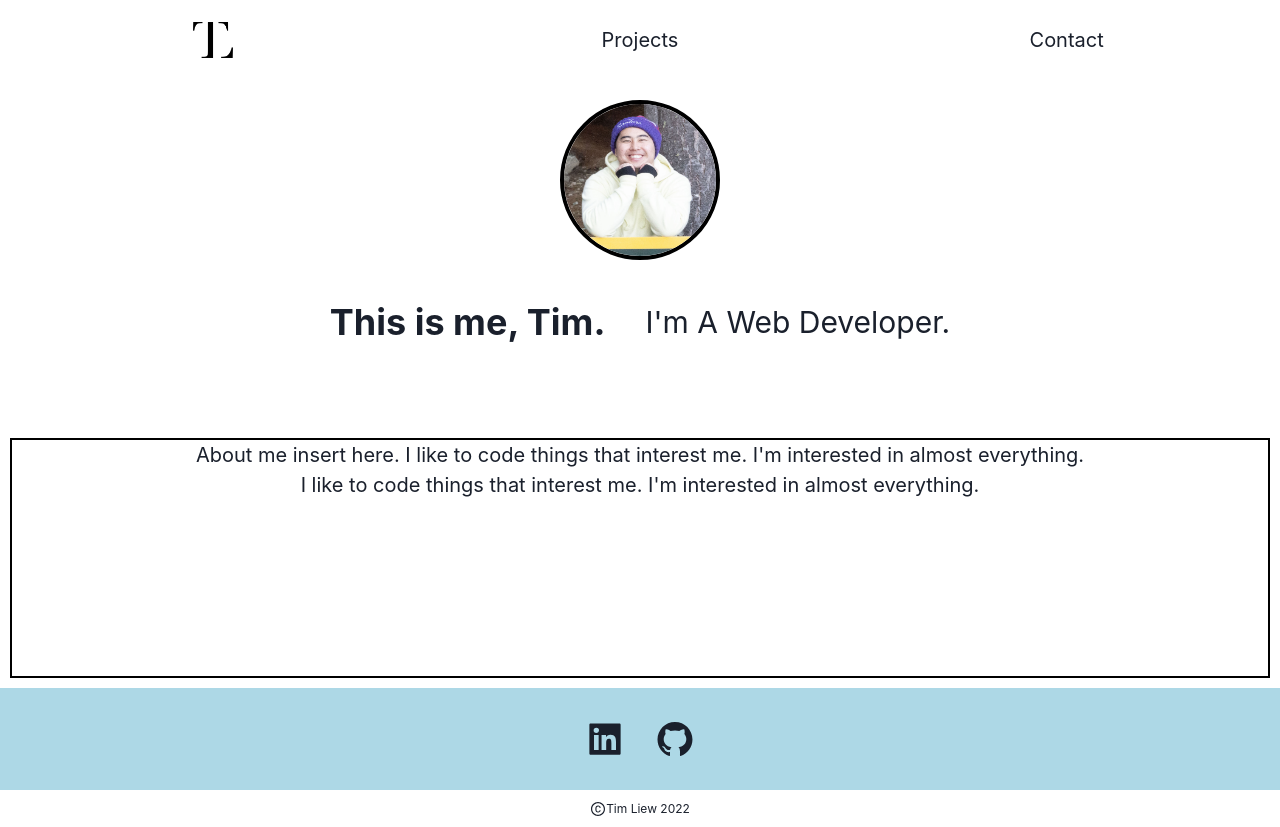
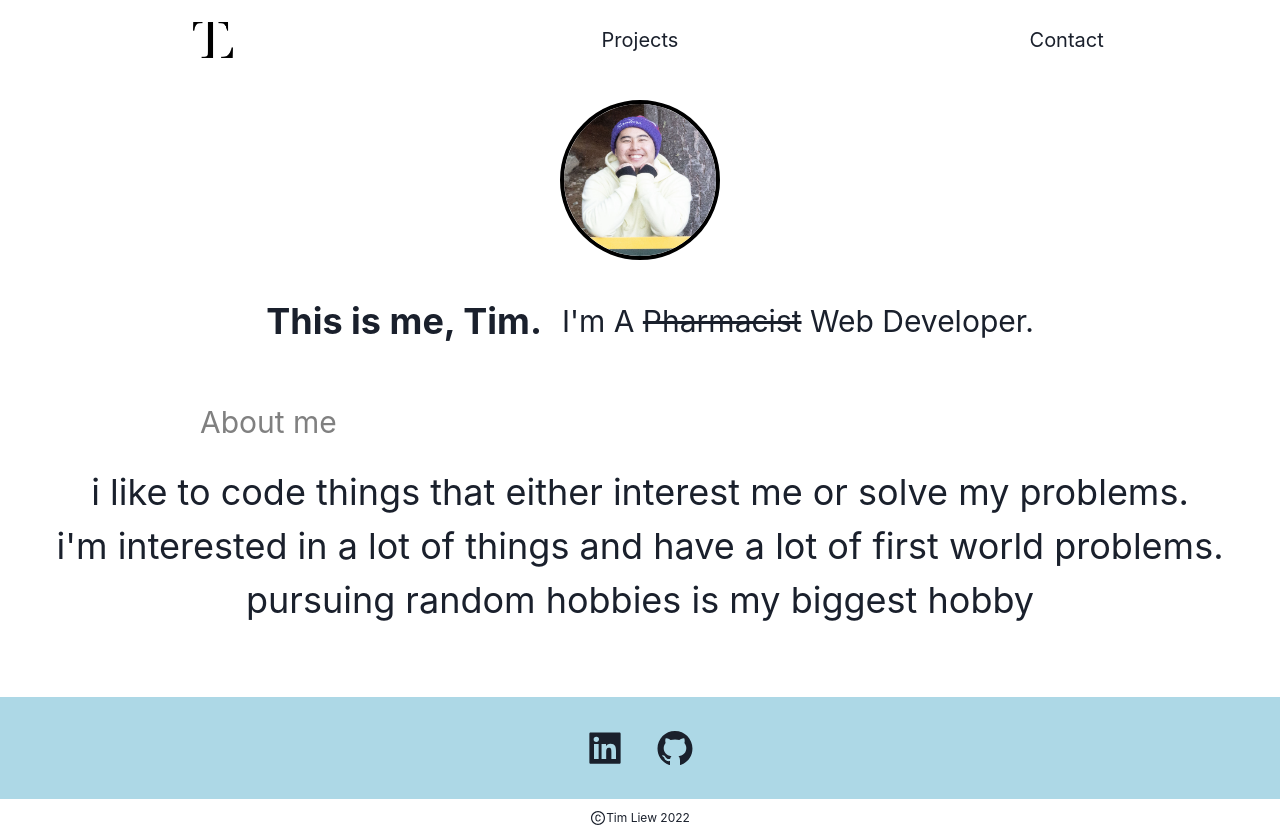
Before and after one commit to Tweemo/typescript-portfolio, a Next.js app: page / in a window 1280 px wide. Built offline with nearby package versions, Linux system fonts and the light colour scheme.

Commit message:
added about me content and tidied up structure

```diff
--- /dev/null
+++ b/pages/about.tsx
@@ -0,0 +1,19 @@
+import React from 'react'
+import { Text } from '@chakra-ui/react'
+
+const About = () => (
+  <>
+    <Text color='gray' fontSize={['xl','3xl']} marginLeft={['20px','200px']} marginBottom={['20px','20px']}>
+      About me
+    </Text>
+    <Text fontSize={['lg','4xl']}  h={['24vh','27.7vh']} align='center' margin={['20px', '0px']}>
+      i like to code things that either interest me or solve my problems.
+      <br />
+      i&apos;m interested in a lot of things and have a lot of first world problems.
+      <br />
+      pursuing random hobbies is my biggest hobby
+    </Text>
+  </>
+)
+
+export default About
--- a/pages/contact.tsx
+++ b/pages/contact.tsx
@@ -15,7 +15,7 @@ return (
     <>
       <Navbar />
       <Box h={['70vh','64vh']}>
-        <Text color='gray' fontSize='2xl' marginLeft={['20px','180px']} marginTop={['20px','100px']}>
+        <Text color='gray' fontSize={['2xl', '4xl']} marginLeft={['20px','180px']} marginTop={['20px','100px']}>
           Get In Touch
         </Text>
         <Center>
--- a/pages/index.tsx
+++ b/pages/index.tsx
@@ -2,14 +2,15 @@ import type { NextPage } from 'next'
 import React from 'react'
 import Head from 'next/head'
 import {
-  Heading,
   Text,
-  Center,
-} from '@chakra-ui/react'
+  UnorderedList,
+  ListItem,
+  Box,
+ } from '@chakra-ui/react'
 import Navbar from './navbar'
 import Intro from './intro'
 import Socials from './socials'
-import styles from '../styles/Home.module.css'
+import About from './about'
 
 
 
@@ -21,12 +22,7 @@ const Home: NextPage = () => (
     </Head>
     <Navbar />
     <Intro />
-      <Text className={styles.info} fontSize='xl' align='center'>
-        About me insert here.
-        I like to code things that interest me. I&apos;m interested in almost everything.
-        <br></br>
-        I like to code things that interest me. I&apos;m interested in almost everything.
-      </Text>
+    <About/>
     <Socials/>
   </>
 )
--- a/pages/intro.tsx
+++ b/pages/intro.tsx
@@ -10,18 +10,18 @@ import styles from '../styles/Home.module.css'
 const Intro = () => {
 
   return (
-    <Box h={['41vh','43.5vh']}>
+    <Box h={['41vh','40vh']}>
       <Center>
         <Image className={styles.pic} src='images/pic.jpg' alt='me' />
       </Center>
       <Center>
         <Center>
-          <Heading className={styles.header}>
+          <Heading fontSize={['2xl','4xl']} p='20px'>
             This is me, Tim.
           </Heading>
         </Center>
-        <Text align='center' fontSize='3xl' className={styles.header}>
-          I&apos;m A Web Developer.
+        <Text align='center' fontSize={['xl','3xl']} className={styles.header}>
+          I&apos;m A <del>Pharmacist</del> Web Developer.
         </Text>
       </Center>
     </Box>
--- a/styles/Home.module.css
+++ b/styles/Home.module.css
@@ -11,10 +11,6 @@
   margin: 20px;
 }
 
-.header {
-  padding: 20px;
-}
-
 .socials {
   display: flex;
   justify-content: center;
@@ -26,12 +22,6 @@
   margin: 15px;
 }
 
-.info {
-  min-height: 30vh;
-  border: solid 2px black;
-  margin: 10px;
-}
-
 .projectIcon {
   border-radius: 20%;
 }
```
